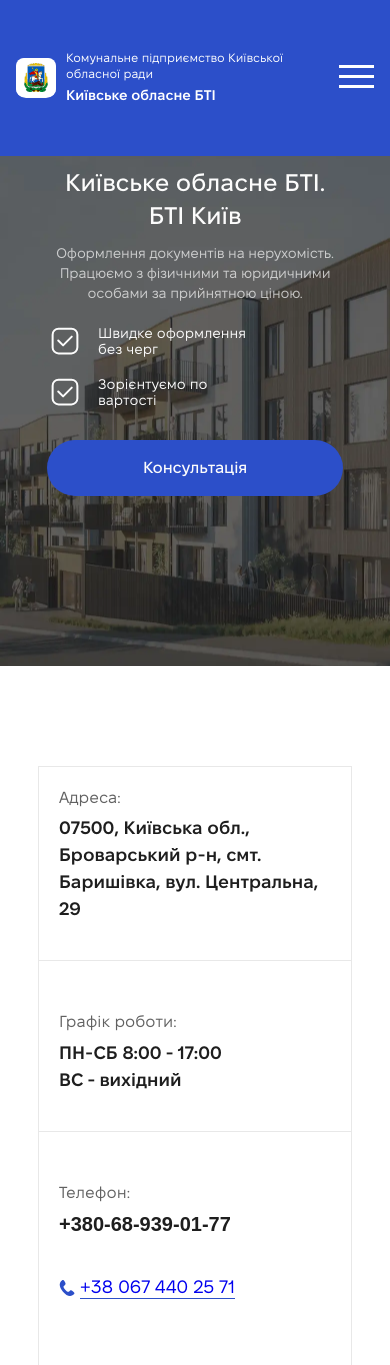
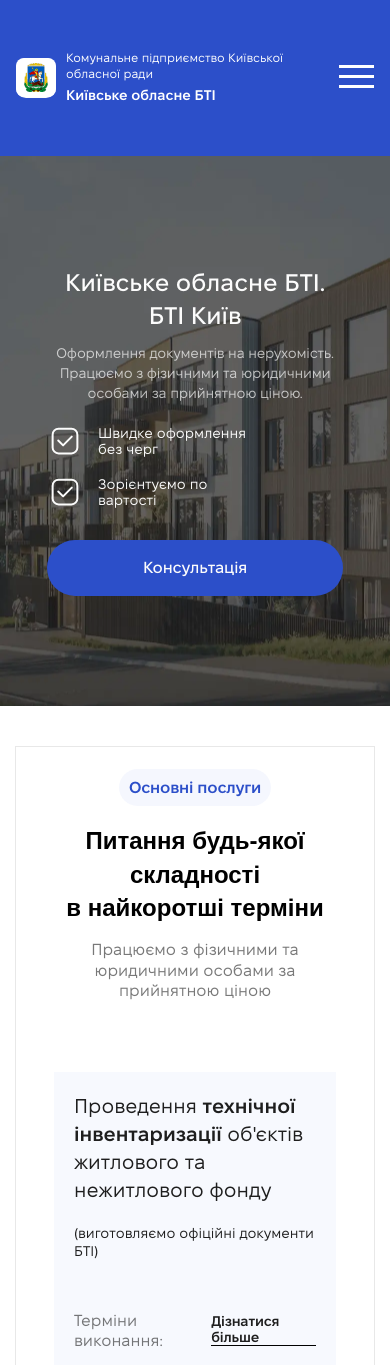
Before and after one commit to borntojesus/ebti, a Jekyll site: the page built from _pages/index.html, in a window 390 px wide. Shown: the top 1365 px of the page. Built offline with Jekyll 4.4.1, drawn with Linux system fonts in a browser that asks for light colours; nearby versions of some CDN libraries; some web fonts are replaced; some of the changed text lies outside the part shown; grey boxes are pictures that could not be loaded.

Commit message:
page update

```diff
--- a/_includes/blocks/header.html
+++ b/_includes/blocks/header.html
@@ -3,7 +3,7 @@
     <div class="header__first-column">
       <div class="header__logo">
         <div class="header__logo-container">
-          <img src="/img/logo.png" alt="Київське обласне БТІ" class="header__logo-image">
+          <a href="/"><img src="/img/logo.png" alt="Київське обласне БТІ" class="header__logo-image"></a>
         </div>
         <div class="header__title">
           <p>Комунальне підприємство Київської обласної ради</p>
--- /dev/null
+++ b/_includes/blocks/services.html
@@ -0,0 +1,66 @@
+<section class="services">
+    <div class="services__wrapper">
+        <div class="services__header">
+            <span class="services__tag main-tag">Основні послуги</span>
+            <h2 class="services__title">Питання будь-якої складності <br> в найкоротші терміни</h2>
+            <p class="services__subtitle">Працюємо з фізичними та юридичними особами за прийнятною ціною</p>
+        </div>
+        <div class="services__slider">
+            <div class="services__card">
+                <h3 class="services__card-title">Проведення <span>технічної інвентаризації</span> об'єктів житлового та нежитлового фонду</h3>
+                <p class="services__card-description">(виготовляємо офіційні документи БТІ)</p>
+                <p class="services__card-term">Терміни виконання:</p>
+                <div class="services__card-details services__card-details--mobile">
+                    <p class="services__card-term">Терміни виконання:</p>
+                    <a href="#" class="services__card-link">Дізнатися більше</a>
+                </div>
+                <div class="services__card-details">
+                    <span class="services__card-time"><img src="/img/icons/clock.svg" alt="clock">1-5 днів</span>
+                    <a href="#" class="services__card-link">Дізнатися більше</a>
+                </div>
+            </div>
+            <div class="services__card">
+                <h3 class="services__card-title">Проведення <span>технічної інвентаризації</span> об'єктів житлового та нежитлового фонду</h3>
+                <p class="services__card-description">(виготовляємо офіційні документи БТІ)</p>
+                <p class="services__card-term">Терміни виконання:</p>
+                <div class="services__card-details services__card-details--mobile">
+                    <p class="services__card-term">Терміни виконання:</p>
+                    <a href="#" class="services__card-link">Дізнатися більше</a>
+                </div>
+                <div class="services__card-details">
+                    <span class="services__card-time"><img src="/img/icons/clock.svg" alt="clock">1-5 днів</span>
+                    <a href="#" class="services__card-link">Дізнатися більше</a>
+                </div>
+            </div>
+            <div class="services__card">
+                <h3 class="services__card-title">Проведення <span>технічної інвентаризації</span> об'єктів житлового та нежитлового фонду</h3>
+                <p class="services__card-description">(виготовляємо офіційні документи БТІ)</p>
+                <p class="services__card-term">Терміни виконання:</p>
+                <div class="services__card-details services__card-details--mobile">
+                    <p class="services__card-term">Терміни виконання:</p>
+                    <a href="#" class="services__card-link">Дізнатися більше</a>
+                </div>
+                <div class="services__card-details">
+                    <span class="services__card-time"><img src="/img/icons/clock.svg" alt="clock">1-5 днів</span>
+                    <a href="#" class="services__card-link">Дізнатися більше</a>
+                </div>
+            </div>
+            <div class="services__card">
+                <h3 class="services__card-title">Проведення <span>технічної інвентаризації</span> об'єктів житлового та нежитлового фонду</h3>
+                <p class="services__card-description">(виготовляємо офіційні документи БТІ)</p>
+                <p class="services__card-term">Терміни виконання:</p>
+                <div class="services__card-details services__card-details--mobile">
+                    <p class="services__card-term">Терміни виконання:</p>
+                    <a href="#" class="services__card-link">Дізнатися більше</a>
+                </div>
+                <div class="services__card-details">
+                    <span class="services__card-time"><img src="/img/icons/clock.svg" alt="clock">1-5 днів</span>
+                    <a href="#" class="services__card-link">Дізнатися більше</a>
+                </div>
+            </div>
+        </div>
+        <div class="services__button-wrapper">
+            <button class="consultation-button">Переглянути усі послуги</button>
+        </div>
+    </div>
+</section>
--- a/_includes/meta/head.html
+++ b/_includes/meta/head.html
@@ -1,7 +1,7 @@
 <meta charset='utf-8'>
 <meta content='width=device-width, initial-scale=1, maximum-scale=1, user-scalable=0' name='viewport'>
 <meta name="viewport" content="width=device-width, initial-scale=1.0">
-<link href='/favicon.ico' rel='shortcut icon' type='image/ico'>
+<link href='/favicon.png' rel='shortcut icon' type='image/ico'>
 
 <title>
     {% if page.title %}
--- a/_pages/contacts.html
+++ b/_pages/contacts.html
@@ -6,7 +6,6 @@
 address: 07400, Київська обл., Броварський р-н, м. Бровари, вул. Шевченка, 8а
 phone: +38 067 440 25 71
 phone-link: +38 067 440 25 71
-category: department
 breadcrumbs_current: Контакти
 map: pb=!1m18!1m12!1m3!1d821.7098252352017!2d31.327935786341094!3d50.36273616984177!2m3!1f0!2f0!3f0!3m2!1i1024!2i768!4f13.1!3m3!1m2!1s0x40d4febd0b1435d1%3A0x3caa3b44f26c2582!2sTechnical%20inventory%20office!5e0!3m2!1sru!2sua!4v1727637591847!5m2!1sru!2sua
 blocks:
--- a/_pages/index.html
+++ b/_pages/index.html
@@ -11,5 +11,6 @@
 map: pb=!1m18!1m12!1m3!1d821.7098252352017!2d31.327935786341094!3d50.36273616984177!2m3!1f0!2f0!3f0!3m2!1i1024!2i768!4f13.1!3m3!1m2!1s0x40d4febd0b1435d1%3A0x3caa3b44f26c2582!2sTechnical%20inventory%20office!5e0!3m2!1sru!2sua!4v1727637591847!5m2!1sru!2sua
 blocks:
 - block: homepage-hero
+- block: services
 - block: contacts
 ---
--- /dev/null
+++ b/_scss/block/advantages.scss
@@ -0,0 +1,79 @@
+.advantages {
+    &__wrapper {
+        display: flex;
+        align-items: flex-start;
+        padding: 40px;
+        max-width: 1200px;
+        margin: auto;
+    }
+    &__content {
+      flex: 1;
+      padding-right: 20px;
+
+      &-badge {
+        display: inline-block;
+        background-color: #eaf1ff;
+        color: #007bff;
+        font-weight: bold;
+        padding: 5px 10px;
+        border-radius: 4px;
+        margin-bottom: 10px;
+      }
+
+      &-title {
+        font-size: 2rem;
+        color: #333;
+        margin: 0 0 10px;
+      }
+
+      &-description {
+        font-size: 1rem;
+        color: #666;
+        margin-bottom: 20px;
+      }
+
+      &-image {
+        width: 100%;
+        border-radius: 8px;
+        object-fit: cover;
+      }
+    }
+
+    &__list {
+      flex: 1;
+      display: flex;
+      flex-direction: column;
+      gap: 20px;
+    }
+
+    &__item {
+        display: flex;
+
+        &-title {
+          font-size: 1.2rem;
+          color: #333;
+          margin: 0 0 10px;
+        }
+
+        &-description {
+          font-size: 1rem;
+          color: #666;
+          margin: 0 0 10px;
+        }
+      }
+
+      &__number {
+        display: inline-flex;
+        justify-content: center;
+        align-items: center;
+        width: 30px;
+        height: 30px;
+        background-color: #eaf1ff;
+        color: #007bff;
+        font-weight: bold;
+        border-radius: 50%;
+        margin-bottom: 10px;
+        font-size: 1.2rem;
+      }
+
+}
--- a/_scss/block/department-hero.scss
+++ b/_scss/block/department-hero.scss
@@ -1,5 +1,5 @@
 .department-hero {
-    @media(max-width: 768px) {
+  @media (max-width: 768px) {
     background-image: url("/img/hero/hero-image-mobile.webp");
     background-position: center;
     background-size: cover;
@@ -19,7 +19,7 @@
     }
   }
   &__cta {
-        @media(max-width: 768px) {
+    @media (max-width: 768px) {
       max-width: 100%;
       width: 100%;
       padding: 20px 0;
@@ -30,13 +30,14 @@
     @media (max-width: 768px) {
       max-width: 80%;
       text-align: center;
-            padding-bottom: 160px;
+      padding-bottom: 100px;
+      padding-top: 100px;
     }
   }
 
   &__region {
     font-size: 18px;
-        color: #2C4FC9;
+    color: #2c4fc9;
     display: block;
     margin-bottom: 10px;
     font-style: normal;
@@ -48,7 +49,7 @@
       font-size: 14px;
       margin-bottom: 5px;
       padding-top: 62px;
-            color: #FCFCFC;
+      color: #fcfcfc;
       font-weight: 400;
     }
   }
@@ -141,12 +142,12 @@
     }
   }
   &__checkmark {
-        @media(max-width: 768px) {
+    @media (max-width: 768px) {
       display: none;
     }
     &--white {
       display: none;
-            @media(max-width: 768px) {
+      @media (max-width: 768px) {
         display: block;
       }
     }
--- a/_scss/block/footer.scss
+++ b/_scss/block/footer.scss
@@ -104,7 +104,6 @@
     align-items: center;
     gap: 10px;
     margin-bottom: 60px;
-    padding-left: 32px;
     @media(max-width: 1100px) {
       margin-bottom: 0;
       padding-left: 0;
--- /dev/null
+++ b/_scss/block/services.scss
@@ -0,0 +1,142 @@
+.services {
+  padding-top: 100px;
+  max-width: 1200px;
+  margin: 0 auto;
+
+  @media (max-width: $mobileBreakpoint) {
+    padding: 40px 15px;
+  }
+
+  &__wrapper {
+    border: 1px solid rgba(30, 30, 30, 0.1);
+    padding: 60px;
+
+    @media (max-width: $mobileBreakpoint) {
+      padding: 30px;
+    }
+  }
+
+  &__header {
+    text-align: center;
+    margin-bottom: 2rem;
+  }
+
+  &__title {
+    margin-top: 25px;
+    margin-bottom: 15px;
+  }
+
+  &__slider {
+    display: flex;
+    gap: 1rem;
+
+    .slick-slide {
+      margin: 10px 0.5rem;
+    }
+
+    .slick-prev,
+    .slick-next {
+      color: #007bff;
+    }
+  }
+
+  &__subtitle {
+    color: $descriptionColor;
+    margin-bottom: 60px;
+  }
+
+  &__card {
+    background: rgba(58, 96, 229, 0.04);
+    padding: 40px;
+    text-align: left;
+
+    @media (max-width: $mobileBreakpoint) {
+      padding: 20px;
+    }
+
+    &-title {
+      font-size: 1.25rem;
+      margin-bottom: 0.5rem;
+      color: $mainBlack;
+      font-weight: 400;
+      max-width: 350px;
+      margin-bottom: 20px;
+
+      & span {
+        color: $mainBlack;
+        font-weight: 600;
+      }
+    }
+
+    &-description {
+      font-size: 0.875rem;
+      color: $mainBlack;
+      margin-bottom: 50px;
+      font-weight: 400;
+      font-style: normal;
+    }
+
+    &-term {
+      font-size: 16px;
+      color: $descriptionColor;
+
+      @media (max-width: $mobileBreakpoint) {
+        display: none;
+      }
+    }
+
+    &-link {
+      color: #1e1e1e;
+      font-size: 14px;
+      font-style: normal;
+      font-weight: 600;
+      line-height: 16px;
+      letter-spacing: -0.16px;
+      border-bottom: 1px solid #000;
+
+      @media (max-width: $mobileBreakpoint) {
+        display: none;
+      }
+    }
+
+    &-time {
+      display: flex;
+      align-items: center;
+      gap: 5px;
+    }
+
+    &-details {
+      display: flex;
+      align-items: center;
+      justify-content: space-between;
+      font-size: 0.875rem;
+
+      &--mobile {
+        display: none;
+
+        @media (max-width: $mobileBreakpoint) {
+          display: flex;
+          align-items: baseline;
+          justify-content: space-between;
+
+          .services__card-term {
+            display: block;
+          }
+
+          .services__card-link {
+            display: block;
+          }
+        }
+      }
+    }
+  }
+
+  &__button-wrapper {
+    text-align: center;
+    margin-top: 70px;
+
+    @media (max-width: $mobileBreakpoint) {
+      margin-top: 40px;
+    }
+  }
+}
--- /dev/null
+++ b/_scss/block/slick-custom.scss
@@ -0,0 +1,60 @@
+.slick-dots {
+  display: flex !important;
+  justify-content: center;
+  margin-top: 1rem !important;
+  list-style: none;
+
+  li {
+    margin: 0 0.75rem;
+    position: relative;
+
+    ::before {
+      display: none;
+    }
+
+    .custom-dot {
+      width: 80px;
+      height: 4px;
+      background-color: #d3d3d3;
+      border: none;
+      border-radius: 2px;
+      padding: 0;
+      cursor: pointer;
+      transition: background-color 0.3s;
+
+      &:hover {
+        background-color: #a3a3a3;
+      }
+      @media (max-width: 768px) {
+        width: 20px;
+      }
+    }
+
+    &::after {
+      content: "";
+      position: absolute;
+      right: -35px;
+      top: 0;
+      width: 80px;
+      height: 4px;
+      background-color: #d3d3d3;
+      border-radius: 2px;
+      transition: background-color 0.3s;
+      z-index: 2;
+    }
+
+    &.slick-active .custom-dot {
+      background-color: #007bff;
+    }
+
+    &.slick-active::after {
+      background-color: #007bff;
+    }
+  }
+}
+
+@media (max-width: 768px) {
+  .slick-dots li::after {
+    display: none;
+  }
+}
--- a/css/main.scss
+++ b/css/main.scss
@@ -14,6 +14,9 @@
 @import "block/breadcrumbs";
 @import "block/departments";
 @import "block/service-order";
+@import "block/services";
+@import "block/slick-custom";
+@import "block/advantages";
 
 @font-face {
   font-family: "FixelDisplay";
@@ -77,7 +80,7 @@
   max-width: 1200px;
   margin: 0 auto;
   @media (max-width: 1200px) {
-    padding: 0 15px;
+    padding: 60 15px;
   }
 }
 
@@ -93,3 +96,16 @@
     line-height: 40px;
   }
 }
+
+.main-tag {
+  color: $mainBlue;
+  text-align: center;
+  font-size: 16px;
+  font-style: normal;
+  font-weight: 600;
+  line-height: normal;
+  letter-spacing: -0.18px;
+  border-radius: 24px;
+  padding: 10px;
+  background: rgba(58, 96, 229, 0.05);
+}
--- a/js/script.js
+++ b/js/script.js
@@ -5,3 +5,30 @@
   burgerMenu.classList.toggle("active");
   mobileMenu.classList.toggle("active");
 }
+
+
+$(document).ready(function () {
+  const $slider = $('.services__slider');
+
+  $slider.slick({
+      slidesToShow: 2,
+      slidesToScroll: 2,
+      infinite: false,
+      arrows: true,
+      dots: true,
+      customPaging: function (slider, i) {
+
+          return '<button class="custom-dot"></button>';
+      },
+      responsive: [
+          {
+              breakpoint: 768,
+              settings: {
+                  slidesToShow: 1,
+                  slidesToScroll: 1,
+                  dots: true
+              }
+          }
+      ]
+  });
+});
```
Also changed, not shown: _includes/blocks/advantages.html (added, +32 -0 lines), favicon.png (added), img/icons/clock.svg (added), slick/slick-theme.css. Lines whose indentation alone changed are shown as unchanged.
